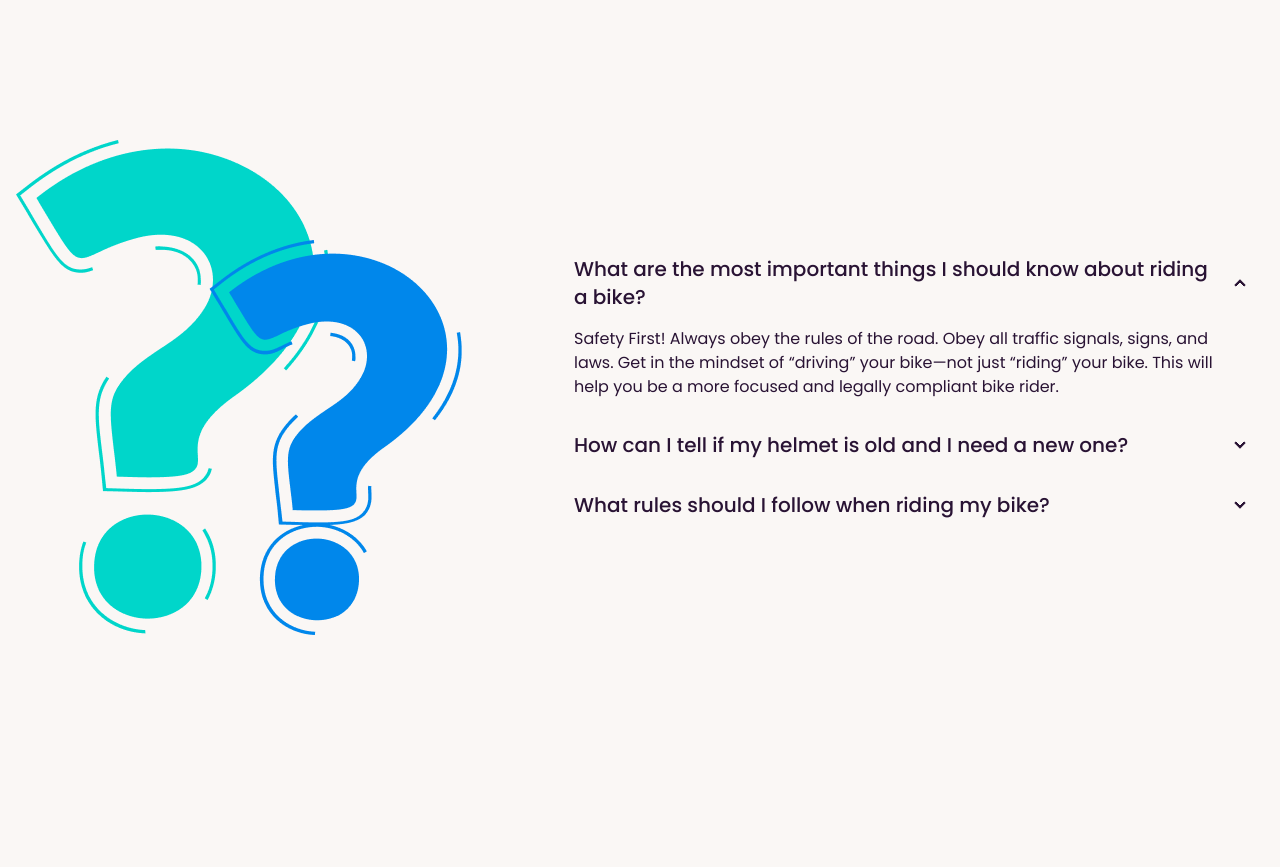
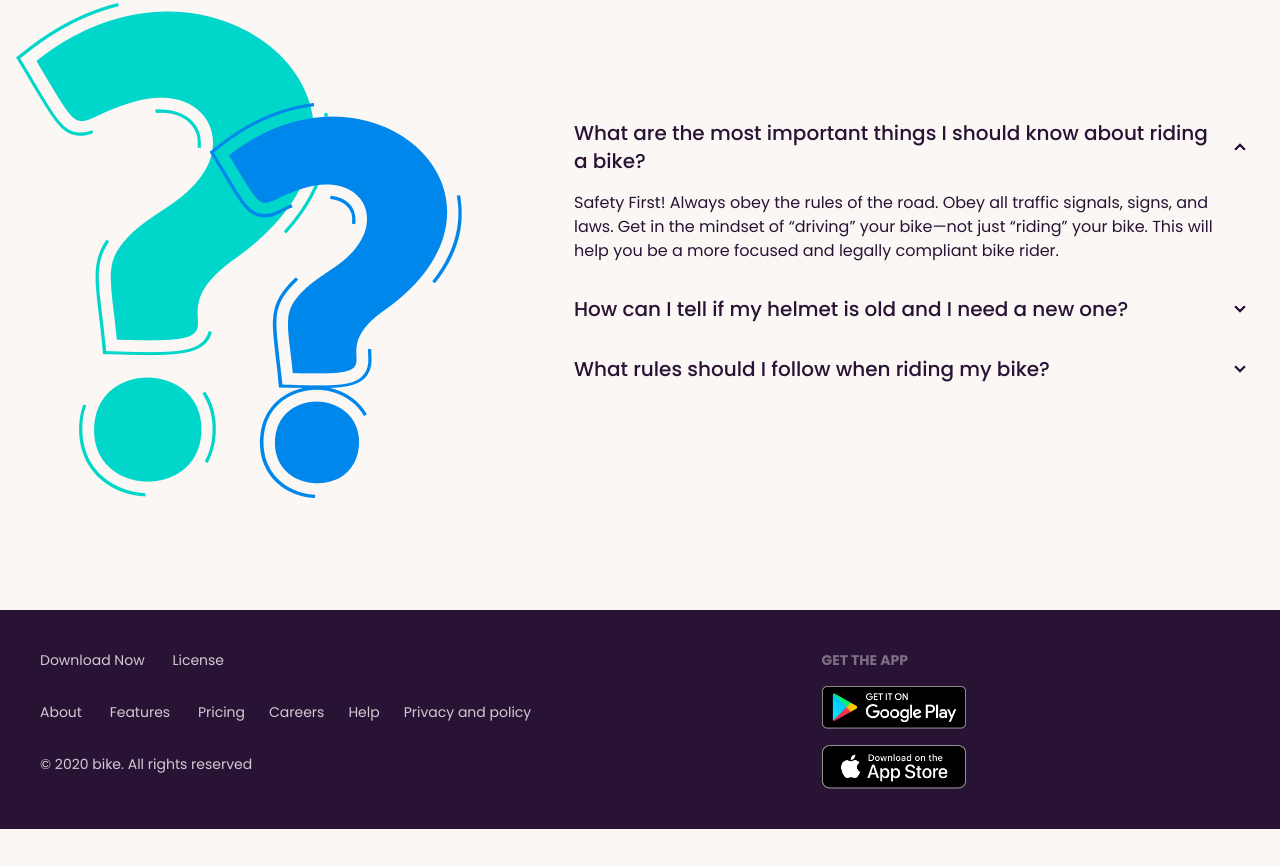
Before and after one commit to majbaulhoque/Biker-zone, a plain HTML site: page index.html in a window 1280 px wide. Shown: the part 2820-3687 px from the top of the page. After the commit the page ends 3649 px from the top, so only its background shows below. Drawn offline with nearby package versions, Linux system fonts and the light colour scheme; files whose address does not match are found by name.

Commit message:
Finish the Footer Section

```diff
--- a/index.html
+++ b/index.html
@@ -290,9 +290,9 @@
         <section class="my-24">
             <h3 class="text-5xl font-semibold text-center mb-12">Frequently Asked <span class="text-bike-primary">Questions</span></h3>
             <div>
-                <div class="hero min-h-screen">
+                <div class="hero ">
                     <div class="hero-content flex-col lg:gap-24 lg:flex-row">
-                        <img class="flex-1" src="/images/others/faq.png" class="max-w-sm rounded-lg shadow-2xl" />
+                        <img class="flex-1" src="/images/others/faq.png" class="w-1/2 lg:max-w-sm rounded-lg shadow-2xl" />
                         <div>
                             <div class="collapse collapse-arrow flex-1">
                                 <input type="radio" name="my-accordion-2" checked="checked" />
@@ -329,8 +329,20 @@
             </div>
         </section>
     </main>
-    <header>
+    <footer class="footer p-10 bg-neutral text-neutral-content">
+        <div>
 
-    </header>
+            <p class="text-sm">Download Now <span class="ml-6">License</span></p>
+            <p class="mt-6 text-sm">About <span class="ml-6">Features</span> <span class="ml-6">Pricing</span><span class="ml-6">Careers</span><span class="ml-6">Help</span><span class="ml-6">Privacy and policy</span></p>
+            <p class="mt-6 text-sm">© 2020 bike. All rights reserved</p>
+            </div>
+            <div>
+            <span class="footer-title">Get The App</span>
+            <div class="grid grid-cols-1 gap-4">
+                <a><img class="w-36" src="./images/others/android.png" alt=""></a>
+                <a><img class="w-36" src="./images/others/ios.png" alt=""></a>
+            </div>
+        </div>
+    </footer>
 </body>
 </html>
```
